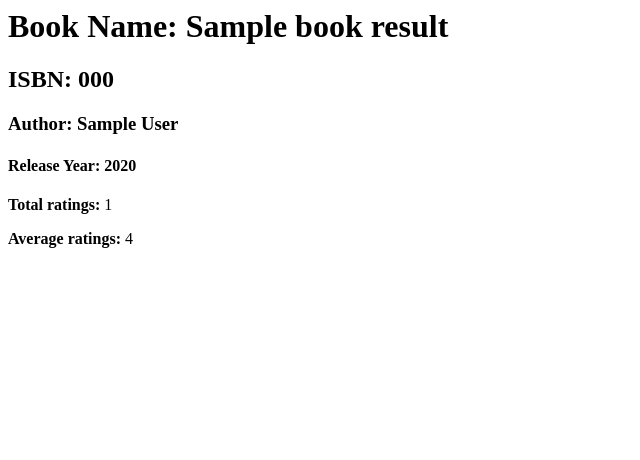
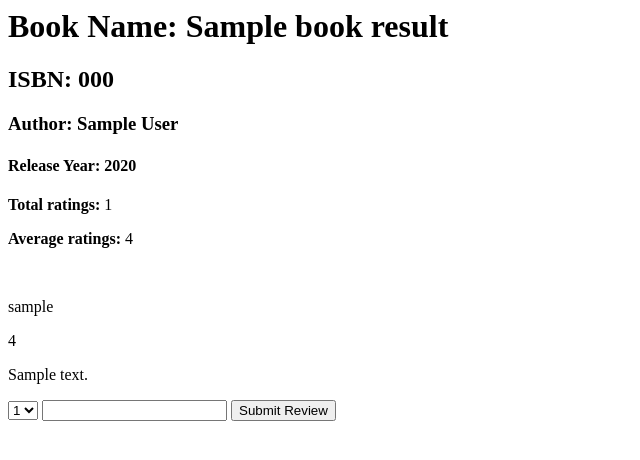
Before and after one commit to moosefroggo/project1, a Flask app: template templates/book.html in a window 1280 px wide. Shown: the top 460 px of the page, without its empty margins (0-640 px from the left). Run offline with Flask 2, Linux system fonts and the light colour scheme; the template is opened without the code that fills it: most values are stand-ins (such as "Sample title", 1, 10 or a date in 2020).

Commit message:
added the functionality to add reviews, created reviews table

```diff
--- a/application.py
+++ b/application.py
@@ -1,3 +1,4 @@
+import os
 from flask import Flask, session, request, render_template, redirect, url_for
 from flask_session import Session
 from sqlalchemy import create_engine
@@ -28,7 +29,7 @@ def index():
     return render_template("index.html", logged_in = logged_in)
 @app.route("/logout")
 def logout():
-    session.pop("username", None)
+    session.pop("user_id", None)
     return(redirect(url_for('index')))
 @app.route("/registration", methods = ["GET", "POST"])
 def registration():
@@ -68,8 +69,11 @@ def login():
             query_result = db.execute(query, param).fetchone()
             pass_from_db = query_result[0]
             print(pass_from_db)
+            #Get user id from DB to store in session
+            user_id = db.execute("SELECT id FROM users WHERE username = :username", {"username": username}).fetchone()
+            print(user_id[0])
             if pass_from_db == password:
-                session["username"] = username
+                session["user_id"] = user_id[0]
                 return "Logged In"
             else:
                 message = "Password is incorrect"
@@ -92,7 +96,7 @@ def search():
     # db.execute(db_query, args).fetchone()
     return render_template('books.html', books = books)
 
-@app.route("/book/<isbn>")
+@app.route("/book/<isbn>", methods = ["POST", "GET"])
 def book(isbn):
     query = 'SELECT * from books where isbn = :isbn'
     param = {'isbn': isbn}
@@ -101,7 +105,26 @@ def book(isbn):
     res = requests.get("https://www.goodreads.com/book/review_counts.json", params={"key": api_key, "isbns": isbn})
     goodreads_data = res.json()
     book_data = goodreads_data["books"]
-    return render_template('book.html', book_result = book_result, book_data = book_data)
+    #Reviews data
+    query = 'SELECT user_id, username, title, rating, review from reviews left join books on reviews.book_id = books.id join users on reviews.user_id = users.id'
+    reviews_data = db.execute(query, param).fetchall()
+    #checking if user already left a review
+    did_user_review = False
+    for review in reviews_data:
+        print(review['review'])
+        if review['user_id'] == session["user_id"]:
+            did_user_review = True
+    print(did_user_review)
+    if request.method == "POST":
+        if not did_user_review:
+            review = request.form.get("review")
+            rating = request.form.get("score")
+            query = "INSERT into reviews(review, rating, user_id, book_id) Values(:review, :rating, :user_id, :book_id)"
+            param = {"review":review, "rating":rating, "user_id":session["user_id"], "book_id": book_result["id"]}
+            db.execute(query, param)
+            db.commit()
+    return render_template('book.html', book_result = book_result, book_data = book_data, reviews_data = reviews_data, did_user_review = did_user_review)
+
 def user_exists(username):
     query = "SELECT * from users WHERE username = :username"
     param = {"username": username}
@@ -110,7 +133,7 @@ def user_exists(username):
     else:
         return False
 def is_logged_in():
-    if 'username' in session:
+    if 'user_id' in session:
         return True
     else:
         return False
--- a/templates/book.html
+++ b/templates/book.html
@@ -7,4 +7,20 @@
         <p><strong>Total ratings: </strong>{{ b['work_ratings_count'] }}</p>
         <p><strong>Average ratings: </strong>{{ b['average_rating'] }}</p>
     {% endfor %}
+    <br>
+    {% for review in reviews_data %}
+    <p>{{ review["username"] }}</p><p>{{ review["rating"] }}</p>
+    <p>{{ review["review"] }}</p>
+    {% endfor %}
+    {% if not did_user_review %}
+        <form method="POST", action="{{ url_for('book', isbn = book_result['isbn']) }}">
+            <select name = "score">
+                {% for i in range(1,6) %}
+                <option value = "{{ i }}">{{ i }}</option>
+                {% endfor %}
+            </select>
+            <input type="text" name = "review">
+            <button type="submit">Submit Review</button>
+        </form>
+    {% endif %}
 </body>
```
